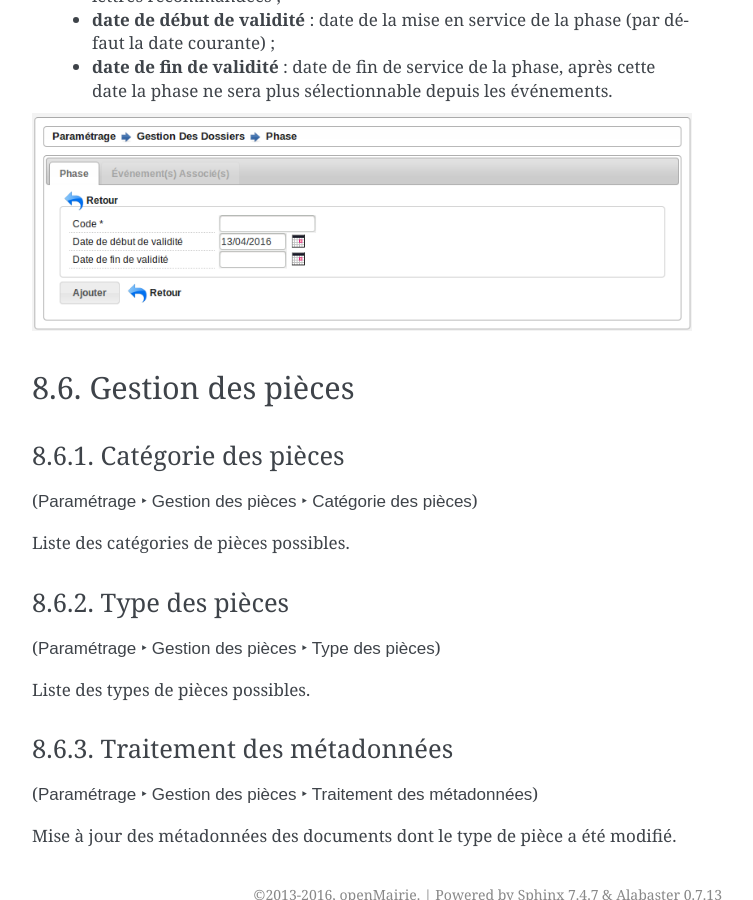
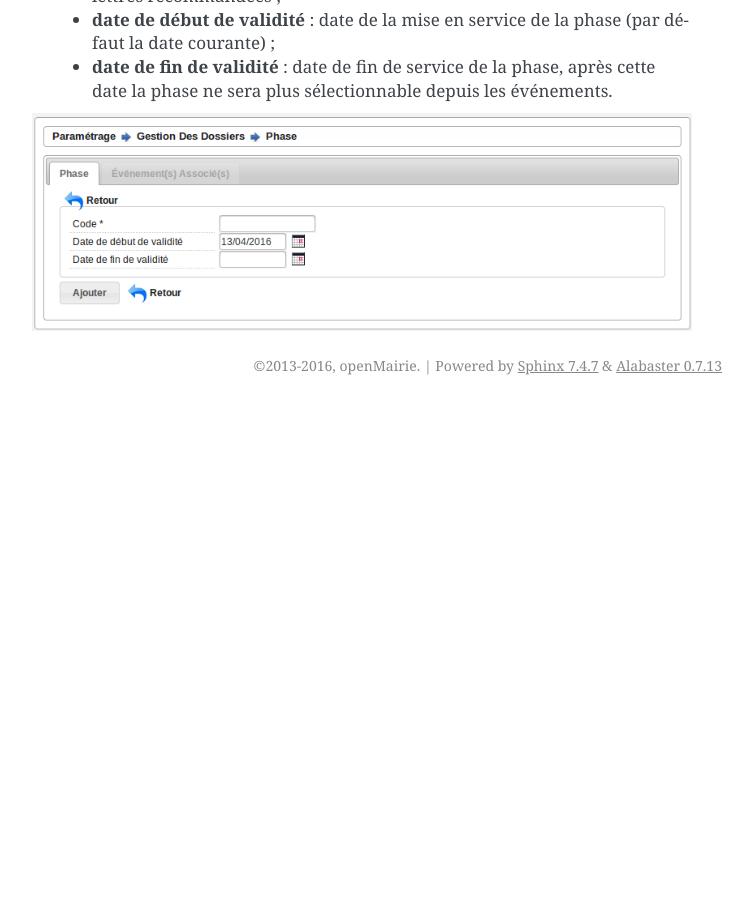
Before and after one commit to mpavaux/openads-documentation, a Sphinx documentation site: the page built from source/manuel_utilisateur/parametrage.rst, in a window 1280 px wide and 900 px high, scrolled down 4975 px. Shown: the whole window, without its empty margins (388-1141 px from the left). Built offline with Sphinx 7.4.7, drawn with Linux system fonts in a browser that asks for light colours; after the commit the page ends 5380 px from its top, so only the background shows below that; some of the changed text lies outside the part shown.

Commit message:
* Suppression d'entrée de menu qui n'existe pas.

```diff
--- a/source/manuel_utilisateur/parametrage.rst
+++ b/source/manuel_utilisateur/parametrage.rst
@@ -267,38 +267,3 @@
   * **date de fin de validité** : date de fin de service de la phase, après cette date la phase ne sera plus sélectionnable depuis les événements.
 
 .. image:: parametrage_phase.png
-
-Gestion des pièces
-##################
-
-.. _parametrage_gestion_pieces:
-
-====================
-Catégorie des pièces
-====================
-
-(:menuselection:`Paramétrage --> Gestion des pièces --> Catégorie des pièces`)
-
-Liste des catégories de pièces possibles.
-
-.. _parametrage_document_numerise_type_categorie:
-
-===============
-Type des pièces
-===============
-
-(:menuselection:`Paramétrage --> Gestion des pièces --> Type des pièces`)
-
-Liste des types de pièces possibles.
-
-.. _parametrage_document_numerise_type:
-
-==========================
-Traitement des métadonnées
-==========================
-
-(:menuselection:`Paramétrage --> Gestion des pièces --> Traitement des métadonnées`)
-
-Mise à jour des métadonnées des documents dont le type de pièce a été modifié.
-
-.. _parametrage_document_numerise_type_traiter_metadonnees:
```
